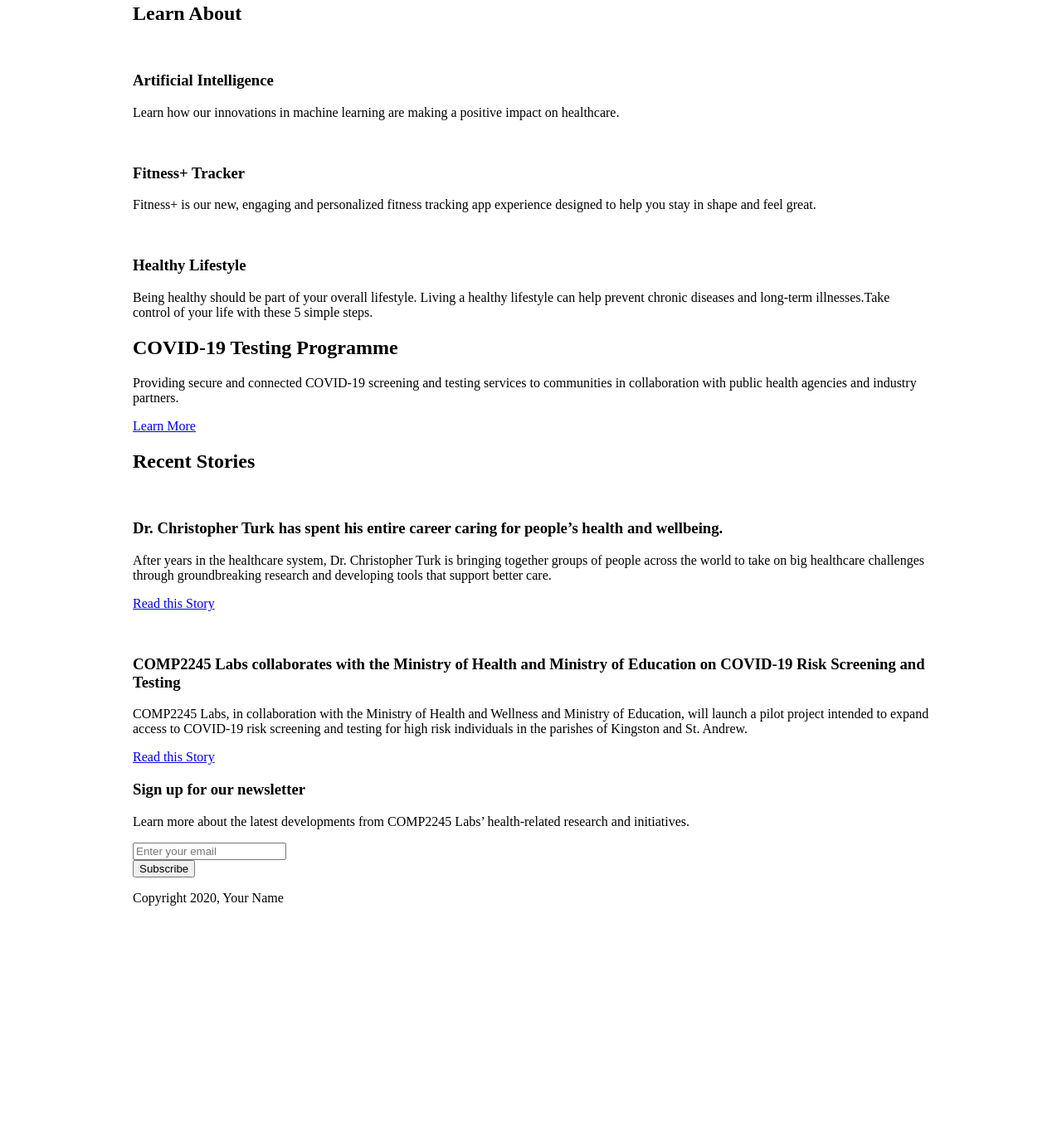
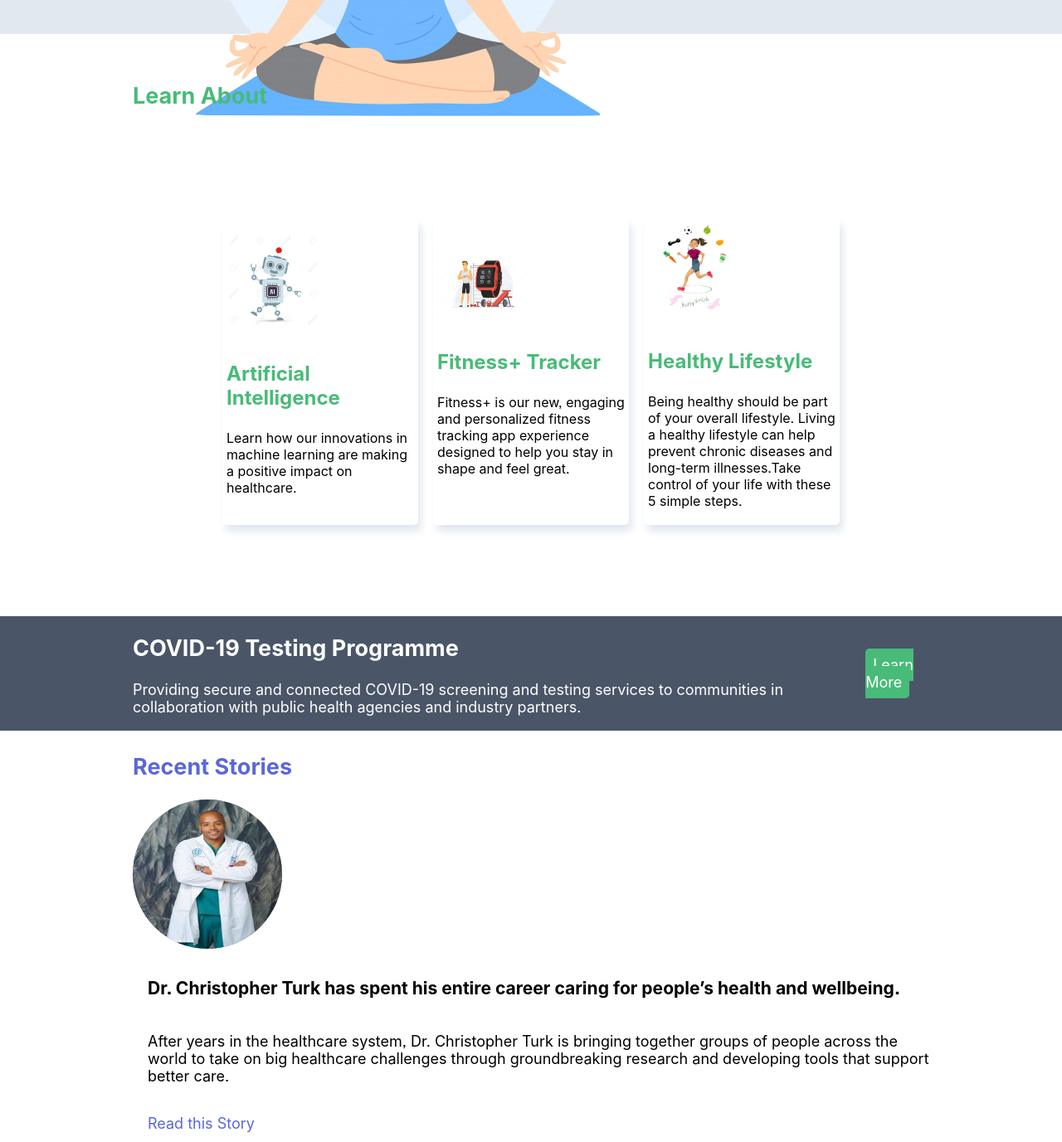
Before and after one commit to kimani-19/info2180-project1, a plain HTML site: page index.html in a window 1280 px wide. Shown: the part 324-1701 px from the top of the page at 83% size. Before the commit the page ends 1432 px from the top, so only its background shows below. Drawn offline with Linux system fonts and the light colour scheme.

Commit message:
Add files via upload

```diff
--- a/index.html
+++ b/index.html
@@ -1,10 +1,10 @@
 <!DOCTYPE html>
 <html lang="en">
   <head>
-    <meta charset="UTF-8">
-    <meta name="viewport" content="width=device-width, initial-scale=1.0">
+    <meta charset="UTF-8" />
+    <meta name="viewport" content="width=device-width, initial-scale=1.0" />
     <title>COMP2245 Project 1</title>
-    <link rel="stylesheet" href="styles.css">
+    <link rel="stylesheet" href="styles.css" />
     <script src="scripts.js"></script>
   </head>
   <body>
@@ -26,11 +26,15 @@
       <section class="overview-hero">
         <div class="container">
           <div class="overview-hero-image">
-                    <img src="#" alt="">
+            <img src="meditatingpic.png" alt="picture of woman meditating" />
           </div>
           <div class="overview-hero-text">
-                    <h2>Live  your healthiest life now!</h2>
-                    <p>At COMP2245 Labs we’re committed to improving the lives of as many people as possible. One of the most important areas in which we’re striving to do that is health.</p>
+            <h2>Live your healthiest life now!</h2>
+            <p>
+              At COMP2245 Labs we’re committed to improving the lives of as many
+              people as possible. One of the most important areas in which we’re
+              striving to do that is health.
+            </p>
           </div>
         </div>
       </section>
@@ -39,24 +43,39 @@
           <h2>Learn About</h2>
           <div class="cards">
             <div class="card">
-                        <img src="#" alt="">
+              <img src="AIRobot.jpg" alt="Picture of AIRobot" />
               <div class="card-body">
                 <h3>Artificial Intelligence</h3>
-                            <p>Learn how our innovations in machine learning are making a positive impact on healthcare.</p>
+                <p>
+                  Learn how our innovations in machine learning are making a
+                  positive impact on healthcare.
+                </p>
               </div>
             </div>
             <div class="card">
-                        <img src="#" alt="">
+              <img src="fitnesspicture.jpeg" alt="picture of fitness Picture" />
               <div class="card-body">
                 <h3>Fitness+ Tracker</h3>
-                            <p>Fitness+ is our new, engaging and personalized fitness tracking app experience designed to help you stay in shape and feel great.</p>
+                <p>
+                  Fitness+ is our new, engaging and personalized fitness
+                  tracking app experience designed to help you stay in shape and
+                  feel great.
+                </p>
               </div>
             </div>
             <div class="card">
-                        <img src="#" alt="">
+              <img
+                src="healthylifestyle.png"
+                alt="Picture of healthylifestyle"
+              />
               <div class="card-body">
                 <h3>Healthy Lifestyle</h3>
-                            <p>Being healthy should be part of your overall lifestyle. Living a healthy lifestyle can help prevent chronic diseases and long-term illnesses.Take control of your life with these 5 simple steps.</p>
+                <p>
+                  Being healthy should be part of your overall lifestyle. Living
+                  a healthy lifestyle can help prevent chronic diseases and
+                  long-term illnesses.Take control of your life with these 5
+                  simple steps.
+                </p>
               </div>
             </div>
           </div>
@@ -66,7 +85,11 @@
         <div class="container">
           <div class="testing-desciption">
             <h2>COVID-19 Testing Programme</h2>
-                    <p>Providing secure and connected COVID-19 screening and testing services to communities in collaboration with public health agencies and industry partners.</p>
+            <p>
+              Providing secure and connected COVID-19 screening and testing
+              services to communities in collaboration with public health
+              agencies and industry partners.
+            </p>
           </div>
           <div class="cta">
             <a href="#" class="btn">Learn More</a>
@@ -77,18 +100,35 @@
         <div class="container">
           <h2>Recent Stories</h2>
           <article>
-                    <img src="" alt="">
+            <img src="christopherturk.jpg" alt="Picture of Christopher Turk" />
             <div class="article-body">
-                        <h3>Dr. Christopher Turk has spent his entire career caring for people’s health and wellbeing.</h3>
-                        <p>After years in the healthcare system, Dr. Christopher Turk is bringing together groups of people across the world to take on big healthcare challenges through groundbreaking research and developing tools that support better care.</p>
+              <h3>
+                Dr. Christopher Turk has spent his entire career caring for
+                people’s health and wellbeing.
+              </h3>
+              <p>
+                After years in the healthcare system, Dr. Christopher Turk is
+                bringing together groups of people across the world to take on
+                big healthcare challenges through groundbreaking research and
+                developing tools that support better care.
+              </p>
               <p><a href="#">Read this Story</a></p>
             </div>
           </article>
           <article>
-                    <img src="" alt="">
+            <img src="labtesting.jpeg" alt="Picture of a labtesting sample" />
             <div class="article-body">
-                        <h3>COMP2245 Labs collaborates with the Ministry of Health and Ministry of Education on COVID-19 Risk Screening and Testing</h3>
-                        <p>COMP2245 Labs, in collaboration with the Ministry of Health and Wellness and Ministry of Education, will launch a pilot project intended to expand access to COVID-19 risk screening and testing for high risk individuals in the parishes of Kingston and St. Andrew.</p>
+              <h3>
+                COMP2245 Labs collaborates with the Ministry of Health and
+                Ministry of Education on COVID-19 Risk Screening and Testing
+              </h3>
+              <p>
+                COMP2245 Labs, in collaboration with the Ministry of Health and
+                Wellness and Ministry of Education, will launch a pilot project
+                intended to expand access to COVID-19 risk screening and testing
+                for high risk individuals in the parishes of Kingston and St.
+                Andrew.
+              </p>
               <p><a href="#">Read this Story</a></p>
             </div>
           </article>
@@ -97,10 +137,18 @@
       <section class="newsletter">
         <div class="container">
           <h3>Sign up for our newsletter</h3>
-                <p>Learn more about the latest developments from COMP2245 Labs’ health-related research and initiatives.</p>
+          <p>
+            Learn more about the latest developments from COMP2245 Labs’
+            health-related research and initiatives.
+          </p>
           <form action="#" method="post">
             <div class="form-group">
-                        <input type="email" name="email" id="email" placeholder="Enter your email">
+              <input
+                type="email"
+                name="email"
+                id="email"
+                placeholder="Enter your email"
+              />
             </div>
             <button type="submit" class="btn">Subscribe</button>
           </form>
@@ -110,7 +158,7 @@
     </main>
     <footer>
       <div class="container">
-            <p>Copyright 2020, Your Name</p>
+        <p>Copyright 2020, Kimani Munn</p>
       </div>
     </footer>
   </body>
--- a/scripts.js
+++ b/scripts.js
@@ -1 +1,19 @@
 /* Add your JavaScript to this file */
+window.onload=function(){
+    var button = document.getElementsByClassName("btn")[1];
+    button.addEventListener("click", function(e){
+        var email
+        var Text = document.getElementsByClassName("message")[0];
+        var passMessage = "Thank you! Your email address" + email + "has been to mailing list";
+        var errorMessage = "Please enter a valid email address";
+
+        if (email.length ==0){
+            Text.textContent= errorMessage;
+        }
+
+        else if(email.length > 0){
+            Text.textContent=passMessage;
+        }
+        e.preventDefault();
+    });
+}
--- a/styles.css
+++ b/styles.css
@@ -1,11 +1,250 @@
 /* Add your CSS to this file */
 body {
     margin: 0;
-    font-size: 16px;
+    font-size: 18px;
+    font-family: -apple-system, BlinkMacSystemFont, "Segoe UI", Roboto, "Helvetica Neue", Arial, "Noto Sans", sans-serif;
+    box-sizing: border-box;
+    font-feature-settings: "ss07";
+}
+header{
+    font-size: 18px;
+    background-color: white;
+    color: #6b7280;
+    padding: 2em 0;
+
 }
 
+header , .overview-hero, .card , .stories, footer{
+    margin: 0px;
+    padding: 5px;
+}
+
+/*Container*/
 .container {
     margin: 0 auto;
     max-width: 960px;
     width: 100%;
+    align-items: center;
+    justify-content: space-between;
+    display: flex;
 }
+
+.container h1{
+text-align: left;
+font-size: 18px;
+}
+
+.container nav ul{
+    display: flex;
+    flex-direction: row;
+    justify-content: space-between;
+    align-items: center;
+}
+
+.container nav ul li{
+    list-style-type: none;
+    padding: .5em;
+}
+
+.container nav ul li a{
+color: #6b7280;
+font-size: inherit;
+text-decoration: none;
+}
+
+.container nav ul li a:hover{
+color: #5a67d8;
+}
+
+/*.overview-hero*/
+.overview-hero{
+background-color: #E2E8F0;
+display: flex;
+justify-content: center;
+align-items: center;
+height: 15em;
+}
+
+.overview-hero .overview-hero-text h2{
+padding: 1em .75;
+}
+
+.overview-hero .container .overview-hero-image{
+width: 55%;
+height: 55%;
+}
+
+/*Learn About*/
+.learn-about{
+    height: 35em;
+    padding: 2em;
+}
+
+.learn-about .container{
+display: flex;
+align-items: flex-start;
+justify-content: center;
+flex-direction: column;
+}
+
+.learn-about h2{
+    color: #48bb78;
+}
+
+.learn-about .cards{
+    align-items: center;
+    gap: 1em;
+    padding: 6em;
+    display: grid;
+    grid-template-columns: 1fr 1fr 1fr;
+    grid-template-rows: 1fr;
+}
+
+.learn-about .container .cards .card{
+    height: 20em;
+    text-align: left;
+    display: flex;
+    place-content: center;
+    flex-direction: column;
+    box-shadow: 4px 8px 10px #E2E8F0;
+    border-radius: 5px;
+    width: auto;
+}
+
+.learn-about .container .cards .card h3{
+font-size: 24px;
+color: #48bb78;
+}
+
+.learn-about .container .cards .card p{
+font-size: 16px;
+}
+
+.learn-about .card img{
+    width: 50%;
+    height: auto;
+    margin-bottom: 1em;
+}
+
+/*Testing*/
+.testing{
+    display: flex;
+    align-items: center;
+    justify-content: center;
+    background-color: #4A5568;
+    color: white;
+}
+
+
+.testing .testing-description{
+max-width: 45em;
+padding: 0 .75em;
+}
+
+.testing .testing-description h2{
+padding: .5em 0;
+}
+
+.testing .container a{
+    color: white;
+    border-radius: 5px;
+    text-decoration: none;
+    background-color: #48bb78;
+    padding: .5em;
+}
+
+/*Stories*/
+.stories{
+    font-size: 18px;
+    margin: auto;
+}
+
+.stories .container{
+justify-content: center;
+align-items: flex-start;
+flex-direction: column;
+}
+
+.stories .container h2{
+color: #5a67d8;
+}
+
+.stories .container article img{
+background-color: #6b7280;
+width: 10em;
+height: 10em;
+border-radius: 50%;
+}
+
+.stories a{
+    color: #5A67D8;
+    text-decoration: navy;
+}
+
+.stories .container article .article-body{
+    padding-left: 1em;
+}
+
+.stories .container article .article-body h3{
+    padding: .5em 0;
+}
+
+.stories .container article .article-body p{
+    padding: .5em 0;
+}
+
+/*Newsletter*/
+.newsletter{
+    background-color: #48bb78;
+    color: white;
+    align-items: center;
+    display: flex;
+    justify-content: center;
+    flex-direction: column;
+}
+
+.newsletter .container{
+    text-align: center;
+    color: white;
+    display: flex;
+    justify-content: center;
+    flex-direction: column;
+}
+
+.newsletter .container p{
+    padding: 20px 20px;
+}
+
+/*Form*/
+form{
+    align-items: center;
+    display: flex;
+    justify-content: space-between;
+    flex-direction: row;
+}
+
+.form-group #email{
+    padding: .10em 1em;
+    margin-right: .6em;
+    border-radius: 5px;
+    margin-right: .6em;
+    width: 25em;
+}
+
+.btn{
+    background-color: #5a67d8;
+    color: white;
+    border: navy;
+    border-radius: 5px;
+    width: 25%;
+    height: 50%;
+    padding: .10em .50em;
+
+
+}
+
+/*Footer*/
+footer{
+    background-color: #4A5568;
+    color: white;
+}
```
Also changed, not shown: AIRobot.jpg (added), christopherturk.jpg (added), fitnesspicture.jpeg (added), healthylifestyle.png (added), labtesting.jpeg (added), meditatingpic.png (added), 1 other file. Lines whose indentation alone changed are shown as unchanged.
